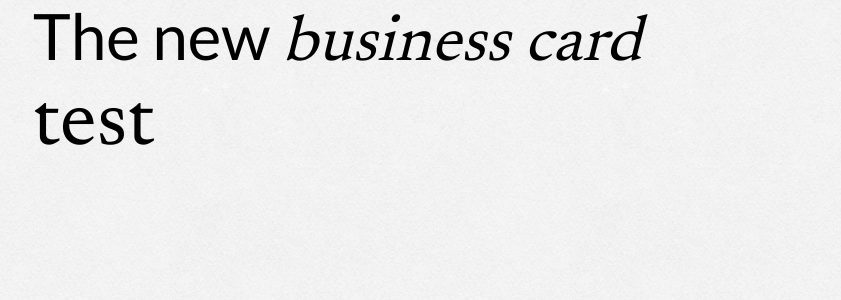
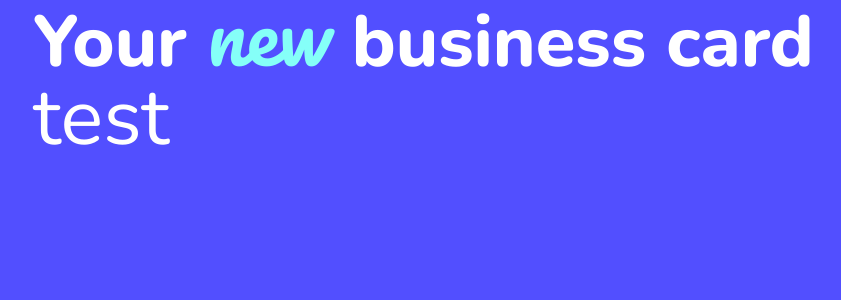
Before and after one commit to loganliffick/bzy, a Next.js app: page / in a window 1280 px wide. Shown: the top 300 px of the page, without its empty margins (31-872 px from the left). Built offline with nearby package versions, Linux system fonts and the light colour scheme.

Commit message:
brand updates

```diff
--- a/src/pages/_app.js
+++ b/src/pages/_app.js
@@ -2,12 +2,11 @@ import '@/styles/globals.scss';
 import Head from 'next/head';
 
 // fonts
-import { Lato, Newsreader } from '@next/font/google';
-const lato = Lato({ subsets: ['latin'], weight: ['400'] });
-const newsreader = Newsreader({
+import { Nunito, Pacifico } from '@next/font/google';
+const nunito = Nunito({ subsets: ['latin'] });
+const pacifico = Pacifico({
   subsets: ['latin'],
   weight: ['400'],
-  style: ['italic'],
 });
 
 const App = ({ Component, pageProps }) => {
@@ -20,24 +19,32 @@ const App = ({ Component, pageProps }) => {
         <link rel="icon" href="/favicon.svg" />
         <link rel="shortcut icon" href="/favicon.svg" />
 
+        <title>Bzy • Your new business card</title>
         <meta
-          property="og:image"
-          content="https://www.loganliffick.com/og.jpg"
+          name="description"
+          content="The digital business card platform focused on building community. Whether you're an individual or hosting an event, Bzy is the answer."
         />
+        <meta property="og:title" content="Bzy • Your new business card" />
+        <meta
+          property="og:description"
+          content="The digital business card platform focused on building community. Whether you're an individual or hosting an event, Bzy is the answer."
+        />
+
+        <meta property="og:image" content="https://www.bzy.so/og.jpg" />
         <meta property="og:type" content="website" />
-        <meta property="og:site_name" content="Logan Liffick" />
-        <meta property="og:url" content="https://loganliffick.com" />
-        <meta name="twitter:image:alt" content="© logan liffick" />
+        <meta property="og:site_name" content="Bzy" />
+        <meta property="og:url" content="https://bzy.so" />
+        <meta name="twitter:image:alt" content="Bzy" />
         <meta name="twitter:card" content="summary_large_image" />
-        <meta name="twitter:site" content="@logan_liffick" />
-        <meta name="twitter:creator" content="@logan_liffick" />
+        <meta name="twitter:site" content="@letsgetbzy" />
+        <meta name="twitter:creator" content="@letsgetbzy" />
         <meta name="robots" content="index,follow" />
         <meta name="googlebot" content="index,follow" />
       </Head>
       <style jsx global>{`
         :root {
-          --lato: ${lato.style.fontFamily};
-          --newsreader: ${newsreader.style.fontFamily};
+          --nunito: ${nunito.style.fontFamily};
+          --pacifico: ${pacifico.style.fontFamily};
         }
       `}</style>
       <Component {...pageProps} />
--- a/src/pages/index.js
+++ b/src/pages/index.js
@@ -1,8 +1,8 @@
 const Index = () => {
   return (
     <main>
-      <h1>
-        The new <span>business card</span>
+      <h1 className="title_large">
+        Your <span>new</span> business card
       </h1>
       <h2>test</h2>
     </main>
--- a/src/styles/globals.scss
+++ b/src/styles/globals.scss
@@ -1,23 +1,43 @@
 :root {
-  --dark: #000000;
-  --lite: #fefefe;
-  --primary: #1820ff;
+  // colors
+  --gray-1: #000000;
+  --gray-2: #fefefe;
+  --gray-3: #fefefe;
+  --gray-4: #fefefe;
+  --gray-5: #fefefe;
+  --gray-6: #fefefe;
+  --white: #ffffff;
 
-  --body: var(--lite);
-  --text: var(--dark);
+  --primary-dark: #524fff;
+  --primary: #524fff;
+  --primary-lite: #524fff;
 
+  --secondary-dark: #85fff8;
+  --secondary: #85fff8;
+  --secondary-lite: #85fff8;
+
+  // text
+  --body: var(--primary);
+  --text: var(--white);
+
+  // spacing
+  --sp1: 64px;
+  --sp2: 80px;
+  --sp3: 160px;
+
+  // general
   --bez: cubic-bezier(0, 0.5, 0, 1);
   --lh: calc(100% + 8px);
-  --sp1: 64px;
 }
 
+// boilers
 *,
 html,
 body,
 :before,
 :after {
   box-sizing: border-box;
-  font-family: var(--lato), sans-serif;
+  font-family: var(--nunito), sans-serif;
   margin: 0;
   padding: 0;
   scroll-behavior: smooth;
@@ -34,25 +54,10 @@ body,
 body {
   background: var(--body);
   color: var(--text);
-  position: relative;
-
-  &:before {
-    content: '';
-    position: absolute;
-    background-color: var(--body);
-    background-image: url('../images/paper.png');
-    background-blend-mode: difference;
-    width: 100%;
-    height: 100vh;
-    top: 0;
-    left: 0;
-    opacity: 0.5;
-    z-index: -1;
-  }
 }
 
 ::selection {
-  background: var(--text);
+  background: var(--secondary);
   color: var(--body);
 }
 
@@ -85,20 +90,12 @@ a {
 }
 
 h1 {
-  font-family: var(--lato), sans-serif;
   font-size: 64px;
   font-weight: 400;
   line-height: var(--lh);
-
-  & span {
-    font-family: var(--newsreader), sans-serif;
-    font-weight: 400;
-    font-style: italic;
-  }
 }
 
 h2 {
-  font-family: var(--newsreader), serif;
   font-size: 80px;
   font-weight: 400;
   line-height: var(--lh);
@@ -112,6 +109,16 @@ p {
 
 .title {
   &_large {
+    font-size: 72px;
+    font-weight: 800;
+    line-height: 64px;
+
+    span {
+      color: var(--secondary);
+      font-family: var(--pacifico), sans-serif;
+      font-size: 80px;
+      font-weight: 400;
+    }
   }
 
   &_small {
@@ -123,6 +130,7 @@ p {
   }
 }
 
+// responsivity
 @media (max-width: 600px) {
   :root {
     --sp1: 24px;
```
Also changed, not shown: public/favicon.svg, src/images/paper.png (deleted).
